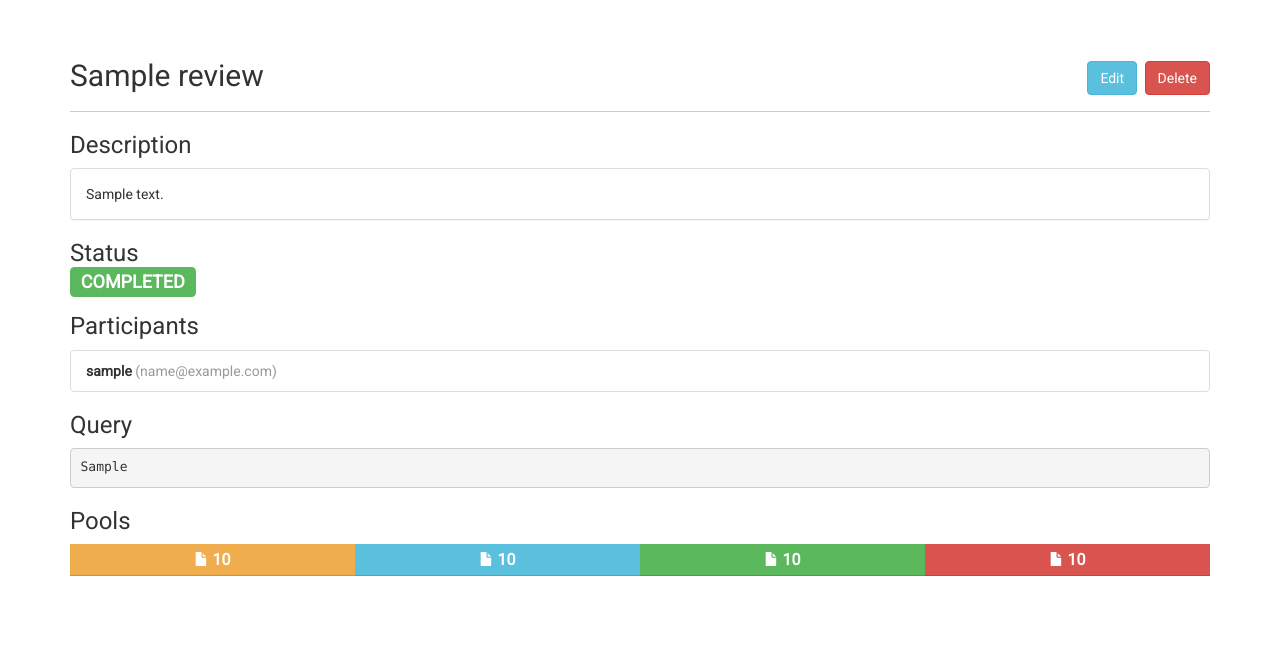
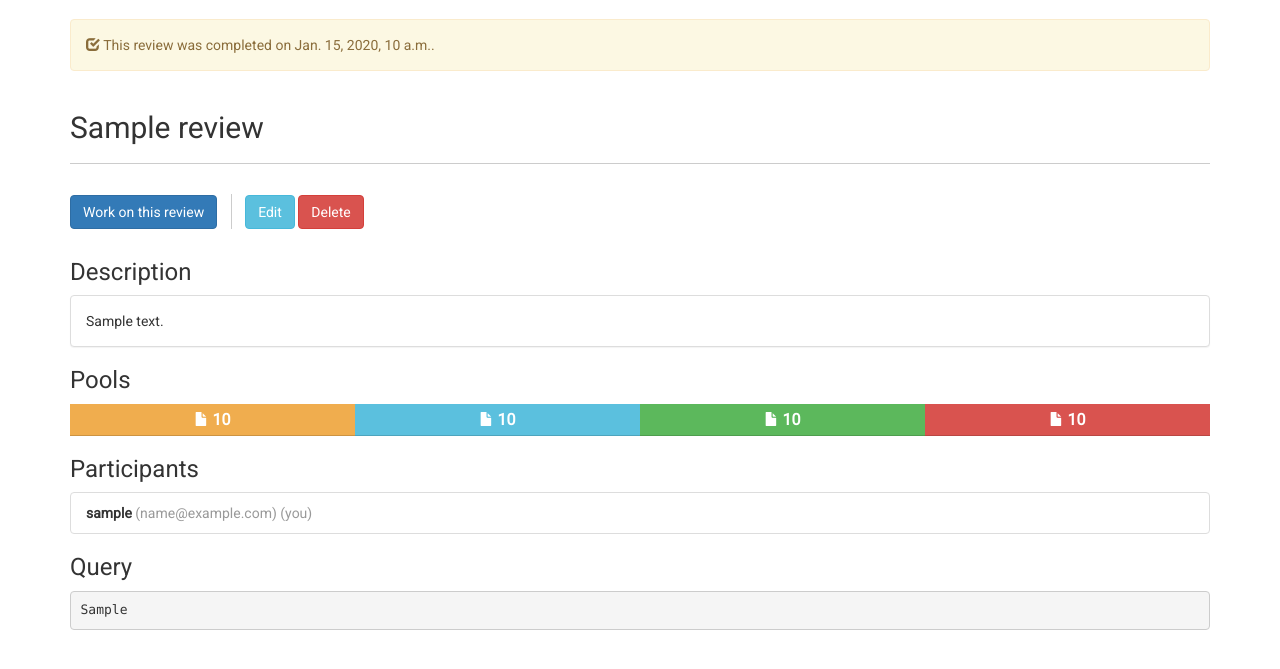
Before and after one commit to iliawnek/SystematicReview, a Django app: page /review/1/ in a window 1280 px wide. Shown: the part 81-750 px from the top of the page. Run offline with Django 3.2, Linux system fonts and the light colour scheme; a user stored in the database is signed in; tables that the repository leaves empty hold one stand-in row (values such as "Sample post"); parts of the project's set-up code (start-up, migrations or seed data) failed here and were passed over; some libraries are stand-ins or nearby versions.

Commit message:
Tidy up review details page

```diff
--- a/static/css/style.css
+++ b/static/css/style.css
@@ -129,3 +129,12 @@ body {
 .page-header {
     border-bottom-color: #ccc; /* darker horizontal rule */
 }
+
+.vertical-divider {
+    width: 1px;
+    height: 35px;
+    background-color: #ccc;
+    margin: 10px;
+    display: inline-block;
+    vertical-align: middle;
+}
--- a/sysrev/models.py
+++ b/sysrev/models.py
@@ -13,6 +13,7 @@ class Review(models.Model):
     date_created       = models.DateTimeField(auto_now_add=True)
     last_modified      = models.DateTimeField(auto_now=True)
     completed          = models.BooleanField(default=False)
+    date_completed     = models.DateTimeField(default=None, null=True)
 
     query              = models.TextField(default="")
 
--- a/templates/sysrev/review_detail.html
+++ b/templates/sysrev/review_detail.html
@@ -3,19 +3,29 @@
 {% block head_title %}{{ review.title }}{% endblock %}
 
 {% block body %}
+  {% if review.completed %}
+    <div class="alert alert-warning" role="alert">
+      <span class="glyphicon glyphicon-check"></span>
+      This review was completed on {{ review.date_completed }}.
+    </div>
+  {% endif %}
+
   <div class="page-header">
-    <h2>
-      <span>{{ review.title }}</span>
+    <h2>{{ review.title }}</h2>
     <div class="pull-right">
+
+    </div>
+  </div>
+
+  <!-- TODO: Go to a random unjudged paper (abstract pool first, then document pool) instead of '01' -->
+  <a class="btn btn-primary" href="/review/{{ review.pk }}-{{ review.slug }}/01/">Work on this review</a>
+  <div class="vertical-divider"></div>
   <a class="btn btn-info" href="#">
     Edit
   </a>
   <a class="btn btn-danger" href="#">
     Delete
   </a>
-      </div>
-    </h2>
-  </div>
 
   <h3>Description</h3>
   <div class="panel panel-default">
@@ -24,48 +34,46 @@
     </div>
   </div>
 
-  <h3>Status<br>
-  {% if review.completed %}
-    <span class="label label-success">COMPLETED</span>
-  {% else %}
-    <span class="label label-primary">IN PROGRESS</span>
-    <!-- TODO: Go to a random unjudged paper (abstract pool first, then document pool) instead of '01' -->
-    <a class="btn btn-primary" href="/review/{{ review.pk }}-{{ review.slug }}/01/">Work on this review</a>
-  {% endif %}
-  </h3>
+  <h3>Pools</h3>
+  <div class="progress progress-paper">
+    <!-- TODO: avoid inline CSS -->
+    <div class="progress-bar progress-bar-warning progress-bar-paper" data-toggle="tooltip" title="Abstract pool"
+         style="width: {{ review_progress.abstract }}%">
+      <span class="glyphicon glyphicon-file progress-bar-paper-icon"></span> {{ review.abstract_pool_size }}
+    </div>
+    <div class="progress-bar progress-bar-info progress-bar-paper" data-toggle="tooltip" title="Document pool"
+         style="width: {{ review_progress.document }}%">
+      <span class="glyphicon glyphicon-file progress-bar-paper-icon"></span> {{ review.document_pool_size }}
+    </div>
+    <div class="progress-bar progress-bar-success progress-bar-paper" data-toggle="tooltip" title="Final pool"
+         style="width: {{ review_progress.final }}%">
+      <span class="glyphicon glyphicon-file progress-bar-paper-icon"></span> {{ review.final_pool_size }}
+    </div>
+    <div class="progress-bar progress-bar-danger progress-bar-paper" data-toggle="tooltip" title="Rejected pool"
+         style="width: {{ review_progress.rejected }}%">
+      <span class="glyphicon glyphicon-file progress-bar-paper-icon"></span> {{ review.rejected_pool_size }}
+    </div>
+  </div>
 
   <h3>Participants</h3>
   <ul class="list-group">
     {% for participant in review.participants.all %}
       <li class="list-group-item"><strong>{{ participant }}</strong>
-        <span class="color-grey">({{ participant.email }})</span></li>
+        <span class="color-grey">({{ participant.email }})</span>
+        {% if participant == user %}
+          <span class="color-grey">(you)</span>
+        {% endif %}
+      </li>
     {% endfor %}
   </ul>
 
   <h3>Query</h3>
   <pre>{{ review.query }}</pre>
-
-  <h3>Pools</h3>
-  <div class="progress progress-paper">
-    <!-- TODO: avoid inline CSS -->
-    <div class="progress-bar progress-bar-warning progress-bar-paper" data-toggle="tooltip" title="Abstract pool" style="width: {{ review_progress.abstract }}%">
-      <span class="glyphicon glyphicon-file progress-bar-paper-icon"></span> {{ review.abstract_pool_size }}
-    </div>
-        <div class="progress-bar progress-bar-info progress-bar-paper" data-toggle="tooltip" title="Document pool" style="width: {{ review_progress.document }}%">
-      <span class="glyphicon glyphicon-file progress-bar-paper-icon"></span> {{ review.document_pool_size }}
-    </div>
-        <div class="progress-bar progress-bar-success progress-bar-paper" data-toggle="tooltip" title="Final pool" style="width: {{ review_progress.final }}%">
-      <span class="glyphicon glyphicon-file progress-bar-paper-icon"></span> {{ review.final_pool_size }}
-    </div>
-    <div class="progress-bar progress-bar-danger progress-bar-paper" data-toggle="tooltip" title="Rejected pool" style="width: {{ review_progress.rejected }}%">
-      <span class="glyphicon glyphicon-file progress-bar-paper-icon"></span> {{ review.rejected_pool_size }}
-    </div>
-  </div>
 {% endblock body %}
 
 {% block extra_body %}
   <script>
-    $(function(){
+    $(function () {
       $('[data-toggle="tooltip"]').tooltip();
     });
   </script>
```
Lines whose indentation alone changed are shown as unchanged.
